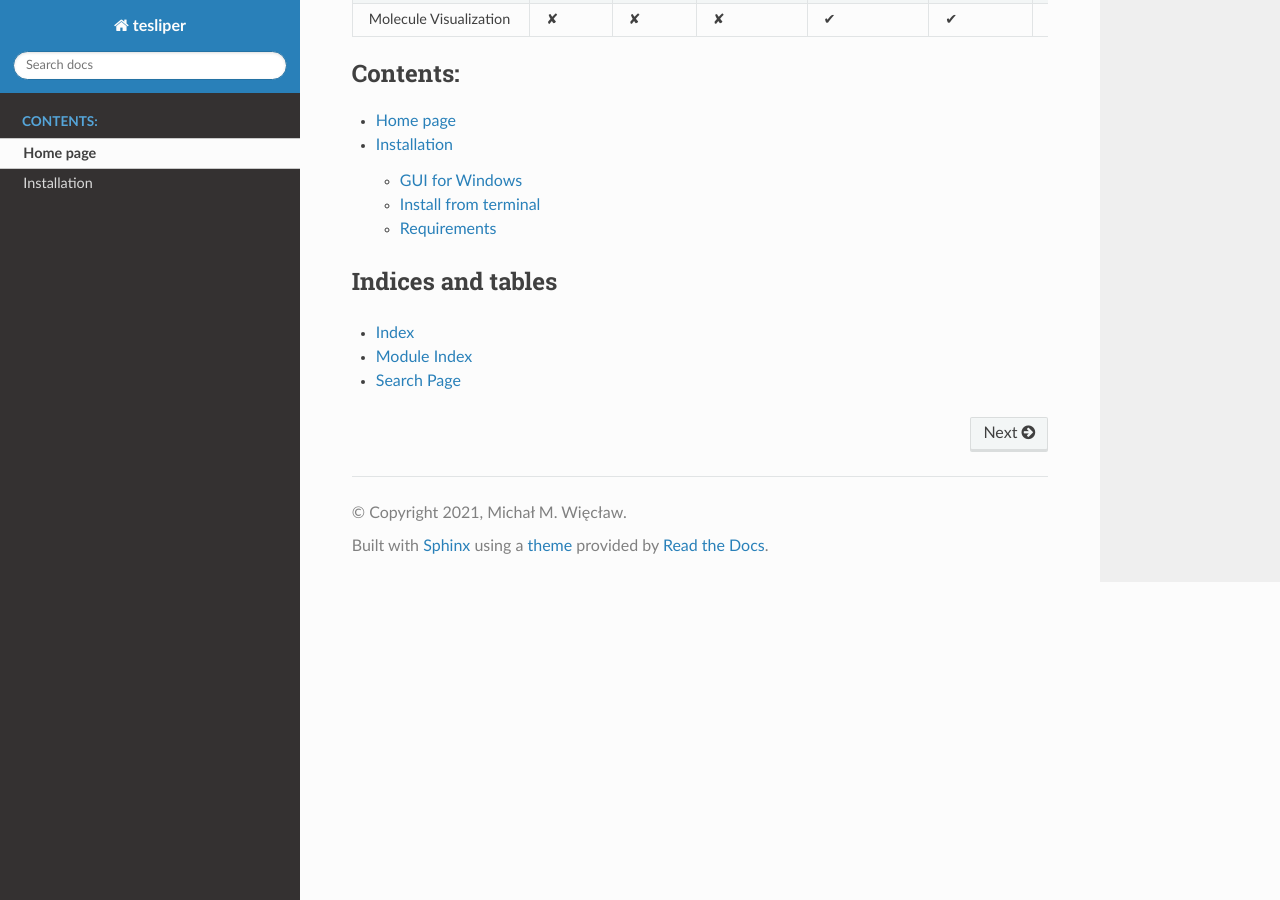
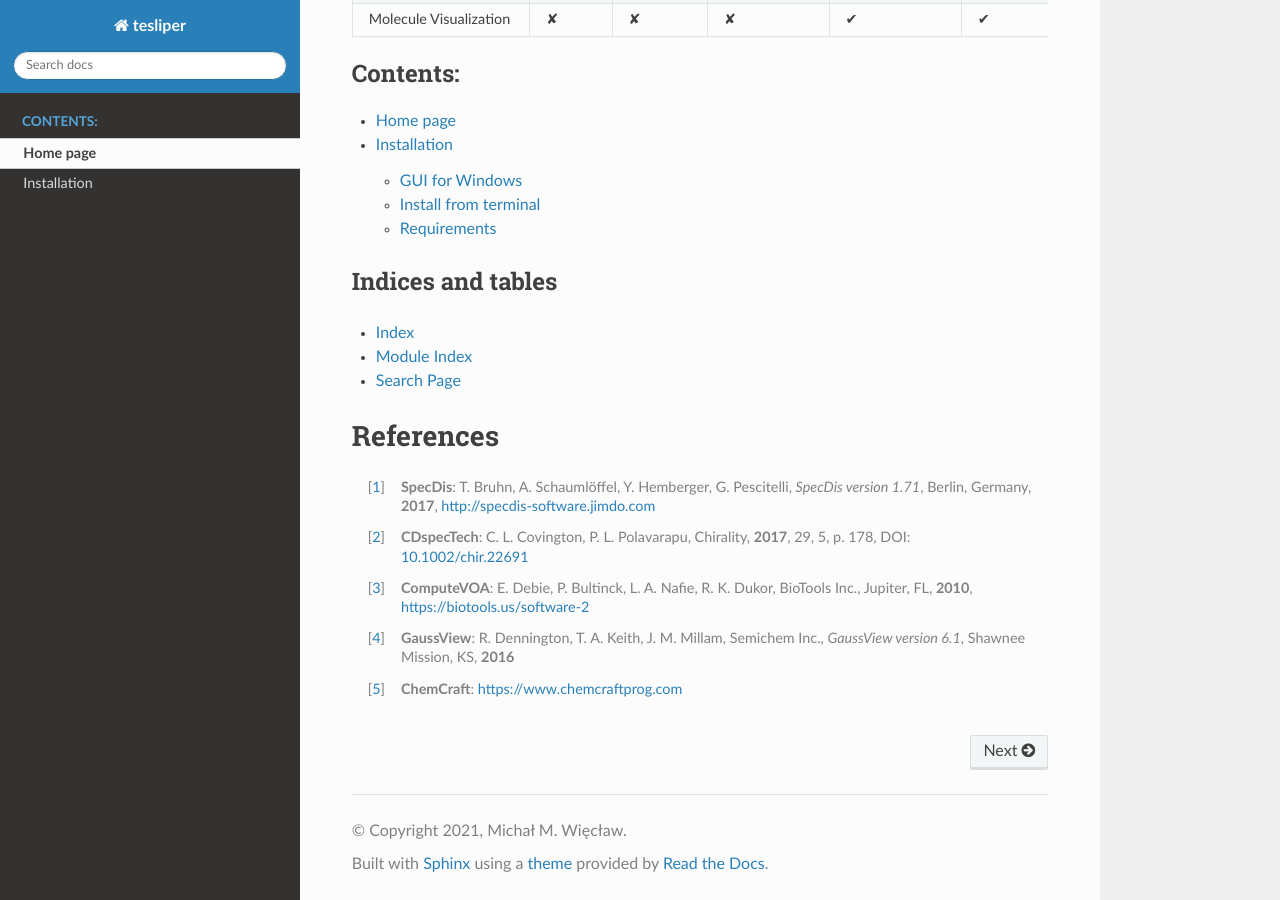
Before and after one commit to mishioo/tesliper, a Sphinx documentation site: the page built from docs/source/index.rst, in a window 1280 px wide and 900 px high, scrolled down 1695 px. Built offline with Sphinx 7.4.7 and the Read the Docs theme 2.0.0, drawn with Linux system fonts in a browser that asks for light colours; pages that are not in the unit, such as notebooks, are missing from menus; some of the changed text lies outside the part shown.

Commit message:
Added references.

```diff
--- a/docs/source/index.rst
+++ b/docs/source/index.rst
@@ -46,17 +46,17 @@ below summarizes other available GUI tools and compares features they offer.
 Among listed ``tesliper`` is the only one that is open source, readily extendible,
 and allows to easily filter parsed data.
 
-.. list-table:: How ``tesliper`` fits into the market?
+.. list-table:: How does ``tesliper`` fit into the market?
    :widths: 23 8 7 10 9 10 9
    :header-rows: 1
 
    *  -
       - Tesliper
-      - SpecDis
-      - CDspecTech
-      - ComputeVOA
-      - GaussView
-      - ChemCraft
+      - SpecDis [1]_
+      - CDspecTech [2]_
+      - ComputeVOA [3]_
+      - GaussView [4]_
+      - ChemCraft [5]_
    *  - Free
       - |check|
       - |check|
@@ -162,6 +161,18 @@ Indices and tables
 * :ref:`modindex`
 * :ref:`search`
 
+References
+----------
+
+.. [1] **SpecDis**: T. Bruhn, A. Schaumlöffel, Y. Hemberger, G. Pescitelli,
+   *SpecDis version 1.71*, Berlin, Germany, **2017**, http://specdis-software.jimdo.com
+.. [2] **CDspecTech**: C. L. Covington, P. L. Polavarapu, Chirality, **2017**, 29, 5,
+   p. 178, DOI: `10.1002/chir.22691 <https://doi.org/10.1002/chir.22691>`_
+.. [3] **ComputeVOA**: E. Debie, P. Bultinck, L. A. Nafie, R. K. Dukor, BioTools Inc.,
+   Jupiter, FL, **2010**, https://biotools.us/software-2
+.. [4] **GaussView**: R. Dennington, T. A. Keith, J. M. Millam, Semichem Inc.,
+   *GaussView version 6.1*, Shawnee Mission, KS, **2016**
+.. [5] **ChemCraft**: https://www.chemcraftprog.com
 
 .. |check| unicode:: U+2714
 .. |cross| unicode:: U+2718
```
Also changed, not shown: other parts of docs/source/index.rst (+0 -1 lines).
